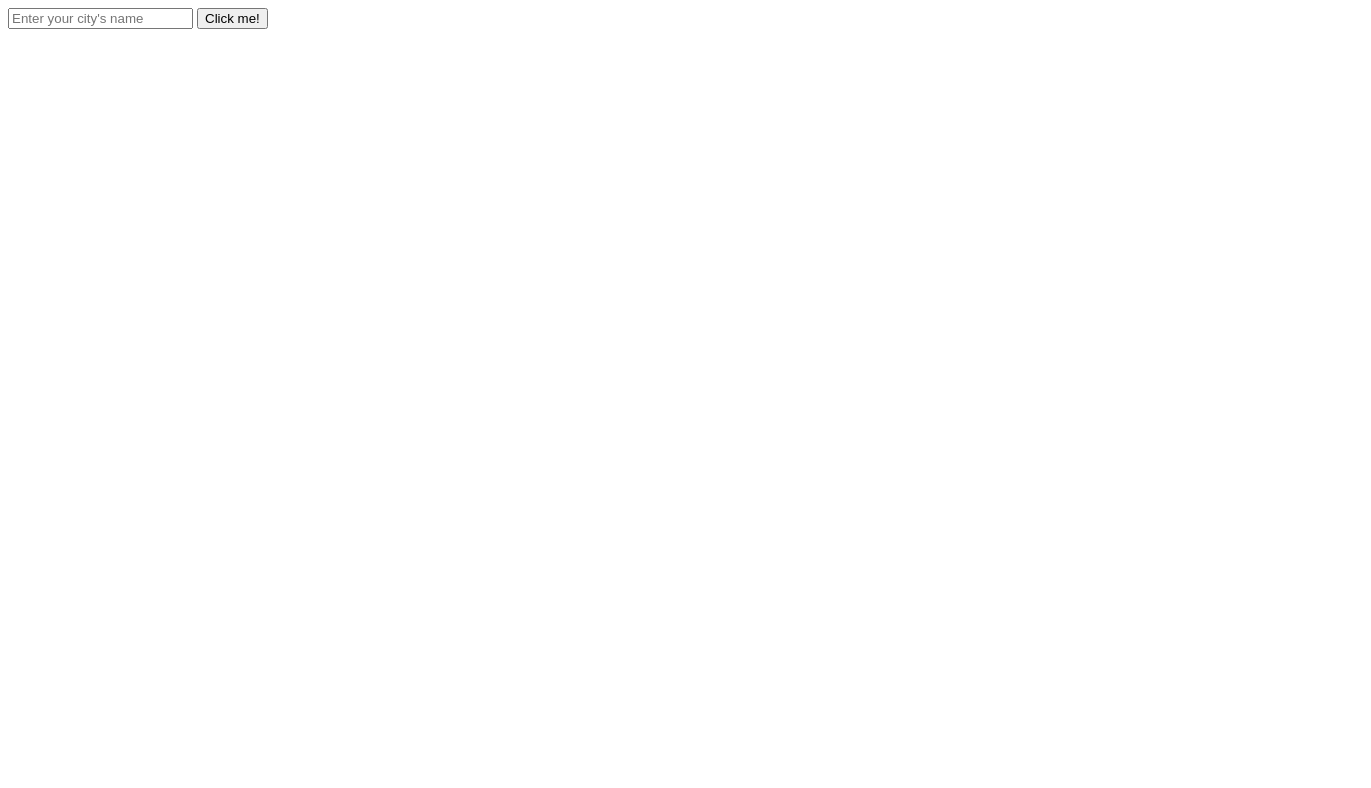
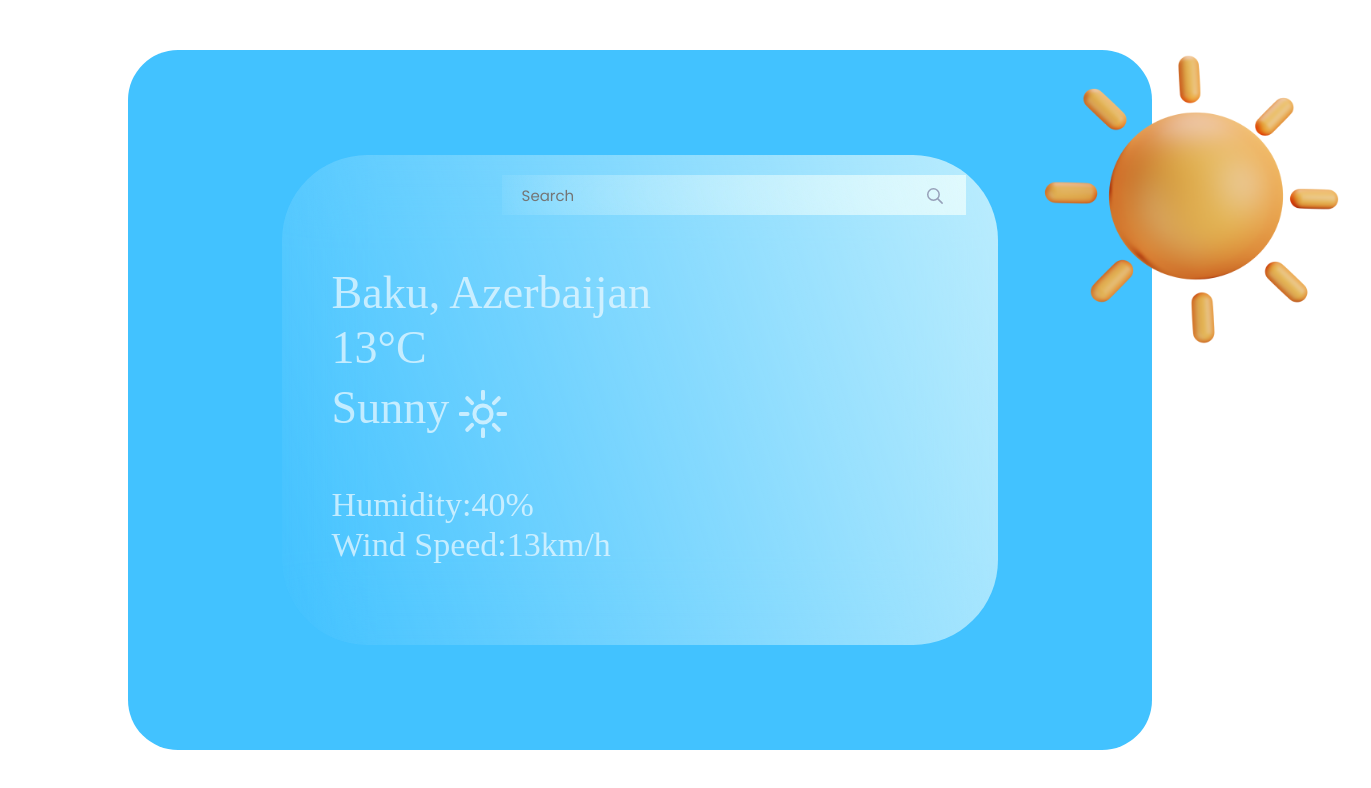
Before and after one commit to Nihad512/Weather-App, a plain HTML site: page index.html in a window 1280 px wide. Shown: the whole page, 1371 px wide, since content can reach past the window. Drawn offline with Linux system fonts and the light colour scheme.

Commit message:
1 last things only remaining

```diff
--- /dev/null
+++ b/assets/css/reset.css
@@ -0,0 +1,82 @@
+*{
+    padding: 0;
+    margin: 0;
+    box-sizing: border-box;
+    border: 0;
+    border-radius: 0;
+    outline: none;
+}
+
+html{
+    scroll-behavior: smooth;
+}
+a,span{
+    display: inline-block;
+}
+a{
+    text-decoration: none;
+}
+ul li,
+ol li{
+	list-style-type: none;
+	position: relative;
+	float: left;
+}
+
+input,
+button,
+select{
+	-moz-appearance: none;
+	-webkit-appearance: none;
+	appearance: none;
+}
+button{
+    cursor: pointer;
+}
+.flex{
+	display: flex;
+}
+
+.direction_column{
+	flex-direction: column;
+}
+
+.direction_row{
+	flex-direction: row;
+}
+
+.flex_wrap{
+	flex-wrap: wrap;
+}
+.justify_between{
+	justify-content: space-between;
+}
+.justify_center{
+	justify-content: center;
+}
+.full_width{
+    position: relative;
+    width: 100%;
+    float: left;
+}
+.full_height{
+    height: 100%;
+}
+.clearfix{
+	clear: both;
+}
+.center{
+    position: relative;
+    margin: 0 auto;
+    float: none;
+}
+.align_center{
+	align-items: center;
+
+}
+.text_align{
+	text-align: center;
+}
+.inline{
+    display: inline-block;
+}
--- /dev/null
+++ b/assets/css/style.css
@@ -0,0 +1,94 @@
+@import url(reset.css);
+.center{
+    --Clear:#42C2FF;
+    --Clouds:#A8AAC4;
+    --Snow:#6BA7CC;
+    --background:url(../Icons/Clear.svg);
+    width: 80%;
+    height: 700px;
+    display: flex;
+    align-items: center;
+    justify-content: center;
+    margin-top: 50px;
+    background-color: #42C2FF;
+    border-radius: 50px;
+}
+.MainItems{
+    display: flex;
+    flex-direction: column;
+    width: 70%;
+    height: 70%;
+    background: linear-gradient(252.44deg, rgba(239, 255, 253, 0.7) 0%, rgba(239, 255, 253, 0) 100%);
+backdrop-filter: blur(40px);
+/* Note: backdrop-filter has minimal browser support */
+
+border-radius: 85px;
+}
+input{
+    margin-left: 220px;
+    margin-top: 20px;
+    width: 464px;
+    height: 40px;
+    background: linear-gradient(252.44deg, rgba(239, 255, 253, 0.7) 0%, rgba(239, 255, 253, 0) 100%);
+    backdrop-filter: blur(40px);
+    font-family: 'Poppins';
+font-style: normal;
+font-weight: 400;
+font-size: 15px;
+line-height: 22px;
+/* identical to box height */
+
+
+color: #97A0B9;
+padding-left: 20px;
+}
+button{
+    position: relative;
+    left: -45px;
+    top: 5px;
+    width: 20px;
+    height: 20px;
+    background: url(../Icons/Search.svg);
+}
+img{
+    position: absolute;
+    /* z-index: 2; */
+    left: 893px;
+    top: -22px;
+    width: 350px;
+    Height: 336px;
+}
+.MainItems span:nth-child(2) p:last-child::after{
+   width: 44.57px;
+Height :
+44.57px;
+content: var(--background);
+position: relative;
+top: 15px;
+left: 10px;
+}
+.MainItems span:not(:first-child){
+    margin-left: 50px;
+    margin-top: 50px;
+}
+.MainItems span:nth-child(2) p{
+    font-family: 'Rubik';
+font-style: normal;
+font-weight: 400;
+font-size: 46px;
+line-height: 55px;
+/* identical to box height */
+
+
+color: rgba(242, 251, 255, 0.7);
+}
+.MainItems span:last-child p{
+
+font-family: 'Rubik';
+font-style: normal;
+font-weight: 400;
+font-size: 34px;
+line-height: 40px;
+
+color: rgba(242, 251, 255, 0.7);
+}
--- a/assets/js/app.js
+++ b/assets/js/app.js
@@ -1,16 +1,66 @@
 const apiKey="42e1ddedf9d266f82ec9787d8ebd12f4";
 const button=document.getElementById('button');
+const degree=document.getElementById('degree');
+const area=document.getElementById('Country');
+const Wt=document.getElementById('WT');
+const humid=document.getElementById('humid');
+const wind=document.getElementById('wind');
+const weather=document.getElementById('weather');
+const center=document.getElementById('center');
+const Main=document.getElementById('Main').style;
+const colors={
+    Clear: '#42C2FF',
+    Clouds:'#A8AAC4',
+    Snow:'#6BA7CC'
+}
+let Country='';
+let lon;
+let lat;
+function getWeather(lat,lon){
+    const xhttp=new XMLHttpRequest();
+    xhttp.onload= function Name(){
+    let data=JSON.parse(this.response);
+    Country= Country+', ' + data.sys.country
+    area.innerText=Country;
+    Country= ''
+    degree.innerText=data.main.temp +'°C'
+    Wt.innerText=data.weather[0].main
+    humid.innerText='Humidity:'+ data.main.humidity+'%'
+    wind.innerText="Wind Speed:"+data.wind.speed +'km/h'
+    let test=`colors.${data.weather[0].main}`
 
+    weather.src='assets/images/'+ data.weather[0].main +'.png'
+    center.style.backgroundColor=eval(test)
+    Main.setProperty('--background',` url(../Icons/${data.weather[0].main}.svg)`)
+    }
+    xhttp.open("Get",`https://api.openweathermap.org/data/2.5/weather?lat=${lat}&lon=${lon}&units=metric&appid=${apiKey}`,true)
+    xhttp.send()
+}
 function getCoords() {
     const xhttp=new XMLHttpRequest();
+
     const input=document.getElementById('cityName').value;
-    xhttp.onload= function (){
-        let myData= JSON.parse(this.response);
-        console.log(myData);
+    Country=Country+input;
+    xhttp.open("Get", `http://api.openweathermap.org/geo/1.0/direct?q=${input}&limit=5&appid=${apiKey}`, true);
+    xhttp.onreadystatechange= function (){
+        if(xhttp.readyState===4){
+            if (xhttp.status===200) {
+                xhttp.onload=  function  starter (){
+                    let myData= JSON.parse(this.response);
+                    if (myData.length <=0 ) {
+                        alert('Wrong City or another issue please contact with the developer')
+                    }
+                    lon=myData[0].lon
+                    lat=myData[0].lat
+                    getWeather(lat,lon)
+                }
+            }else {
+                alert("Error",xhttp.statusText);
+            }
+        }
     }
-    xhttp.open("Get", `http://api.openweathermap.org/geo/1.0/direct?q=${input}&limit=5&appid=${apiKey}`, true);
+
     xhttp.send();
-
 
 
 
--- a/index.html
+++ b/index.html
@@ -5,10 +5,27 @@
     <meta http-equiv="X-UA-Compatible" content="IE=edge">
     <meta name="viewport" content="width=device-width, initial-scale=1.0">
     <title>Weather app</title>
+    <link rel="preconnect" href="https://fonts.googleapis.com">
+<link rel="preconnect" href="https://fonts.gstatic.com" crossorigin>
+<link href="https://fonts.googleapis.com/css2?family=Heebo:wght@500&family=Poppins:ital,wght@0,400;1,300&display=swap" rel="stylesheet">
+    <link rel="stylesheet" href="assets/css/style.css">
     <script src="assets/js/app.js" async></script>
 </head>
 <body>
-   <input type="text"  id="cityName" placeholder="Enter your city's name">
-   <button id="button" >Click me!</button>
+  <div id="center" class="center">
+      <img id="weather" src="assets/images/Clear.png" alt="">
+   <div class="MainItems" id="Main">
+      <span>  <input id="cityName" type="text" placeholder="Search"> <button id="button"></button> </span>
+      <span class="flex direction_column">
+          <p id="Country" >Baku, Azerbaijan</p>
+          <p id="degree">13°C</p>
+          <p id="WT">Sunny</p>
+      </span>
+      <span class="flex direction_column">
+        <p  id="humid">Humidity:40%</p>
+        <p id="wind">Wind Speed:13km/h </p>
+    </span>
+   </div>
+  </div>
 </body>
 </html>
```
Also changed, not shown: assets/Icons/Clear.svg (added), assets/Icons/Clouds.svg (added), assets/Icons/Moon.svg (added), assets/Icons/Raining.svg (added), assets/Icons/Search.svg (added), assets/images/Clear.png (added), assets/images/Clouds.png (added), assets/images/Rainy.png (added), assets/images/Snow.png (added).
